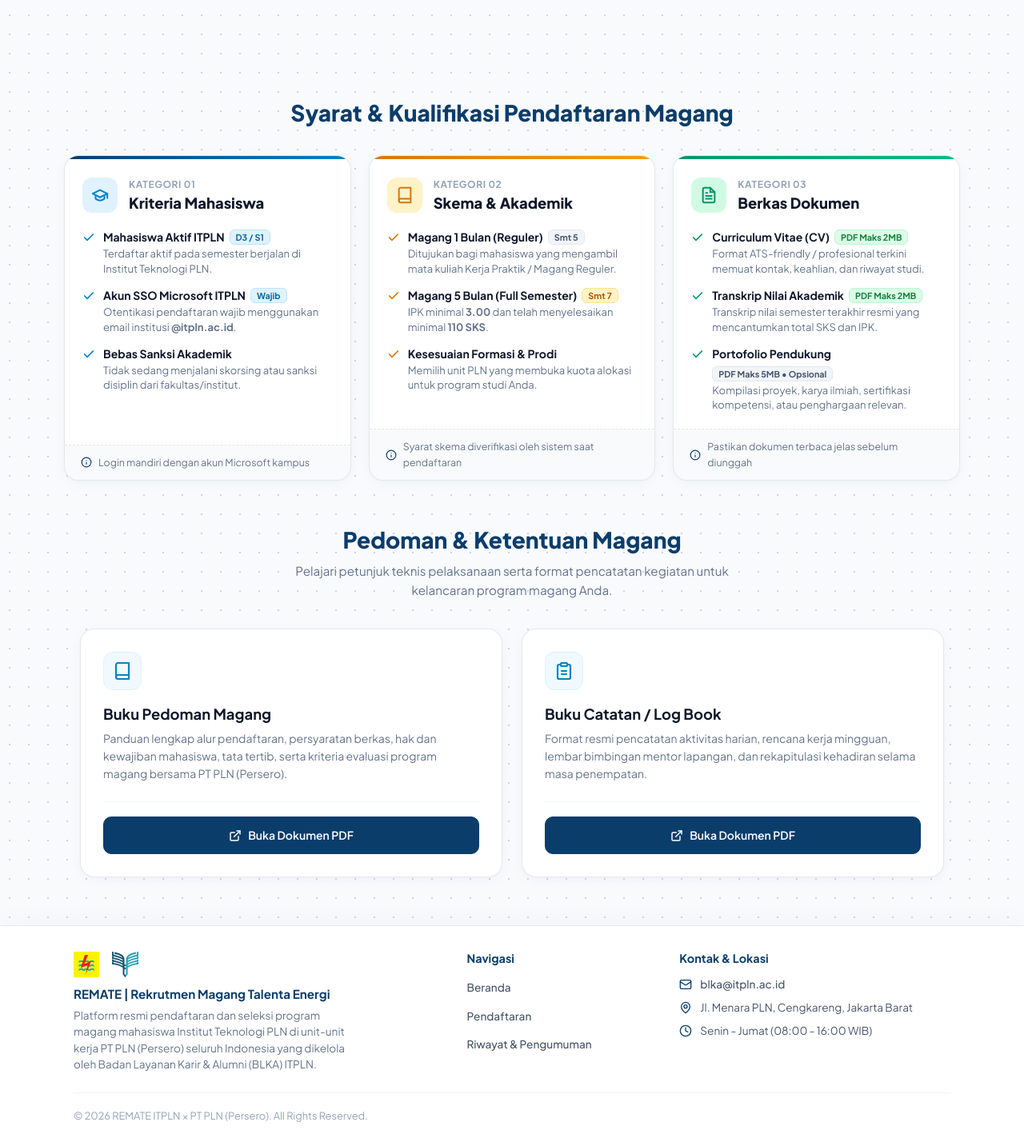
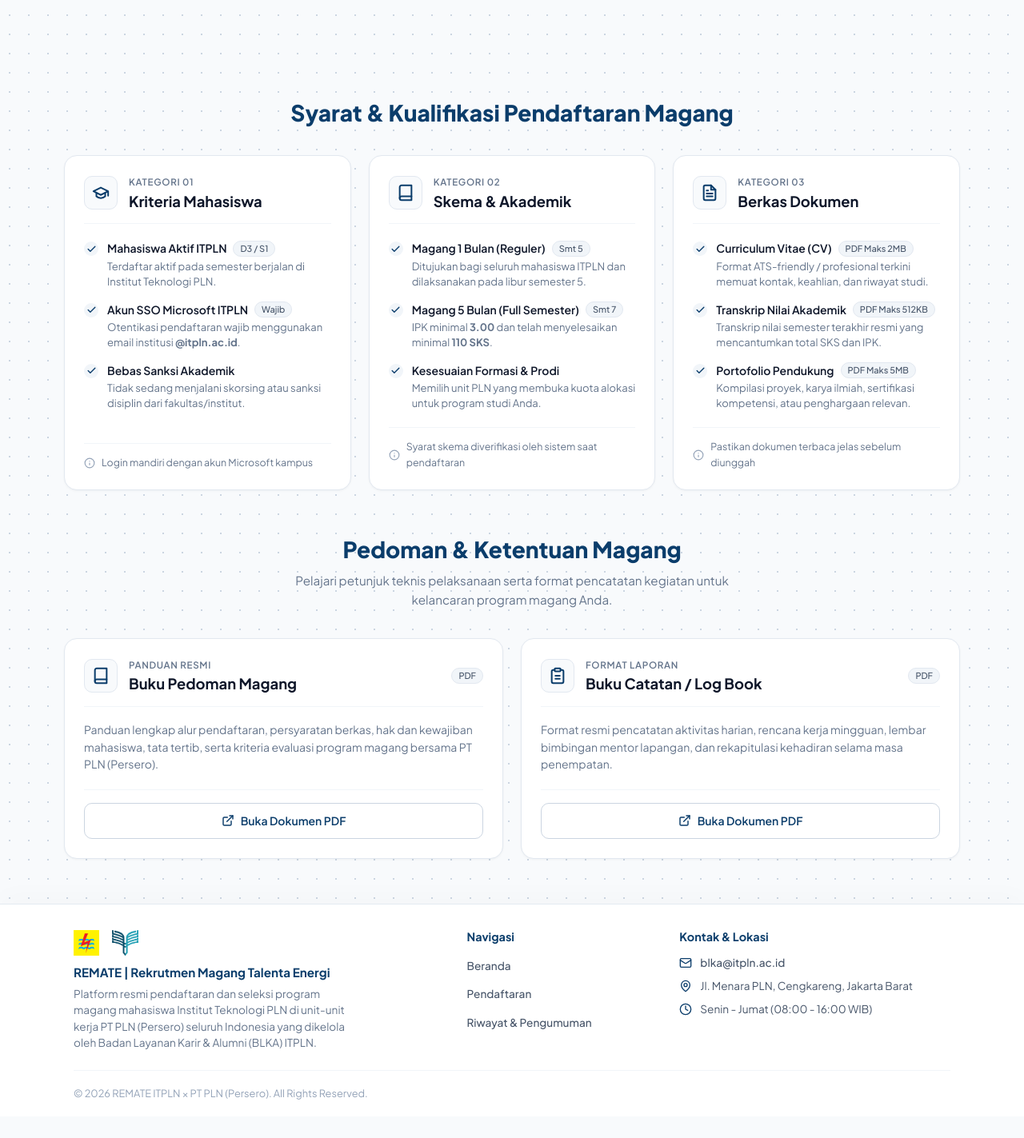
Before and after one commit to gaangsarr/magang_blka_v2, a PHP site: page /public/login.html in a window 1280 px wide. Shown: the part 713-2136 px from the top of the page at 80% size. After the commit the page ends 2088 px from the top, so only its background shows below. Run offline with PHP 8.4, Linux system fonts and the light colour scheme.

Commit message:
redesign ui home mahasiswa

```diff
--- a/public/css/main.css
+++ b/public/css/main.css
@@ -2587,8 +2587,8 @@ textarea.admin-input-field {
    ============================================================ */
 .guidelines-section {
   width: calc(100% - 48px);
-  max-width: 1080px;
-  margin: 48px auto 60px;
+  max-width: 1120px;
+  margin: 36px auto 56px;
   padding: 0;
   box-sizing: border-box;
 }
@@ -2630,7 +2610,7 @@ textarea.admin-input-field {
 .guidelines-desc {
   font-size: 0.95rem;
   color: #64748b;
-  max-width: 600px;
+  max-width: 620px;
   margin: 0 auto;
   line-height: 1.55;
 }
@@ -2638,118 +2618,106 @@ textarea.admin-input-field {
 .guidelines-grid {
   display: grid;
   grid-template-columns: repeat(2, 1fr);
-  gap: 24px;
+  gap: 22px;
+  align-items: stretch;
 }
 
 @media (max-width: 768px) {
   .guidelines-grid {
     grid-template-columns: 1fr;
-    gap: 16px;
+    gap: 18px;
   }
   .guidelines-section {
     width: calc(100% - 32px);
-    margin: 32px auto 44px;
+    margin: 28px auto 40px;
   }
   .guidelines-title {
-    font-size: 1.4rem;
+    font-size: 1.45rem;
   }
 }
 
 .doc-guide-card {
   background: #ffffff;
-  border-radius: 18px;
-  border: 1px solid rgba(226, 232, 240, 0.95);
-  box-shadow: 0 4px 20px -2px rgba(11, 61, 107, 0.04), 0 2px 6px -1px rgba(0, 0, 0, 0.02);
-  padding: 28px;
+  border-radius: 16px;
+  border: 1px solid #e2e8f0;
+  box-shadow: 0 1px 3px 0 rgba(0, 0, 0, 0.04), 0 1px 2px -1px rgba(0, 0, 0, 0.02);
+  padding: 24px;
   display: flex;
   flex-direction: column;
   justify-content: space-between;
-  transition: transform 0.2s cubic-bezier(0.16, 1, 0.3, 1), box-shadow 0.2s cubic-bezier(0.16, 1, 0.3, 1), border-color 0.2s ease;
+  transition: border-color 0.2s ease, box-shadow 0.2s ease, transform 0.2s ease;
   position: relative;
-  overflow: hidden;
   box-sizing: border-box;
 }
 
 .doc-guide-card:hover {
-  transform: translateY(-4px);
-  box-shadow: 0 16px 36px -4px rgba(11, 61, 107, 0.09), 0 4px 12px -2px rgba(0, 0, 0, 0.04);
-  border-color: #bae6fd;
-}
-
-.doc-guide-card-top {
-  display: flex;
-  align-items: flex-start;
-  justify-content: space-between;
-  gap: 16px;
+  border-color: #cbd5e1;
+  box-shadow: 0 10px 24px -4px rgba(15, 23, 42, 0.06), 0 2px 6px -1px rgba(15, 23, 42, 0.03);
+  transform: translateY(-2px);
+}
+
+.doc-guide-card-header {
+  display: flex;
+  align-items: center;
+  gap: 14px;
   margin-bottom: 18px;
-}
-
-.doc-guide-icon-wrap {
-  width: 48px;
-  height: 48px;
-  border-radius: 12px;
-  background: #f0f9ff;
-  border: 1px solid #e0f2fe;
-  color: #0284c7;
-  display: flex;
-  align-items: center;
-  justify-content: center;
-  flex-shrink: 0;
-  transition: all 0.2s ease;
-}
-
-.doc-guide-card:hover .doc-guide-icon-wrap {
-  background: #0284c7;
-  color: #ffffff;
-  border-color: #0284c7;
-}
-
-.doc-guide-badge {
-  display: inline-flex;
-  align-items: center;
-  gap: 5px;
-  background: #f1f5f9;
-  color: #475569;
+  padding-bottom: 16px;
+  border-bottom: 1px solid #f1f5f9;
+}
+
+.doc-guide-header-text {
+  flex-grow: 1;
+}
+
+.doc-guide-meta-title {
   font-size: 0.725rem;
-  font-weight: 700;
-  padding: 4px 10px;
-  border-radius: 6px;
-  letter-spacing: 0.02em;
-  border: 1px solid #e2e8f0;
-}
-
-.doc-guide-badge.badge-primary {
-  background: #e0f2fe;
-  color: #0369a1;
-  border-color: #bae6fd;
-}
-
-.doc-guide-card-content {
-  flex: 1 0 auto;
-  margin-bottom: 24px;
+  font-weight: 600;
+  text-transform: uppercase;
+  letter-spacing: 0.06em;
+  color: #64748b;
+  margin-bottom: 2px;
 }
 
 .doc-guide-card-title {
-  font-family: var(--font-heading);
+  font-family: var(--font-heading, 'Plus Jakarta Sans', sans-serif);
   font-size: 1.15rem;
   font-weight: 700;
   color: #0f172a;
-  margin: 0 0 8px 0;
-  line-height: 1.35;
+  margin: 0;
+  line-height: 1.3;
+}
+
+.doc-guide-icon-wrap {
+  width: 42px;
+  height: 42px;
+  border-radius: 10px;
+  background: #f8fafc;
+  border: 1px solid #e2e8f0;
+  color: #0b3d6b;
+  display: flex;
+  align-items: center;
+  justify-content: center;
+  flex-shrink: 0;
+  transition: background-color 0.2s ease, color 0.2s ease, border-color 0.2s ease;
+}
+
+.doc-guide-card:hover .doc-guide-icon-wrap {
+  background: #0b3d6b;
+  color: #ffffff;
+  border-color: #0b3d6b;
 }
 
 .doc-guide-card-desc {
   font-size: 0.875rem;
   color: #64748b;
   line-height: 1.55;
-  margin: 0;
+  margin: 0 0 20px 0;
+  flex-grow: 1;
 }
 
 .doc-guide-card-actions {
-  display: flex;
-  align-items: center;
-  gap: 12px;
-  padding-top: 18px;
+  margin-top: auto;
+  padding-top: 16px;
   border-top: 1px solid #f1f5f9;
 }
 
@@ -2759,10 +2727,10 @@ textarea.admin-input-field {
   justify-content: center;
   gap: 8px;
   width: 100%;
-  padding: 11px 18px;
-  background: #0b3d6b;
-  color: #ffffff;
-  border: 1px solid #0b3d6b;
+  padding: 10px 18px;
+  background: #ffffff;
+  color: #0b3d6b;
+  border: 1px solid #cbd5e1;
   border-radius: 10px;
   font-size: 0.875rem;
   font-weight: 600;
@@ -2884,44 +2852,22 @@ textarea.admin-input-field {
 
 .req-card {
   background: #ffffff;
-  border-radius: 18px;
-  border: 1px solid rgba(226, 232, 240, 0.95);
-  box-shadow: 0 4px 20px -2px rgba(11, 61, 107, 0.04), 0 2px 6px -1px rgba(0, 0, 0, 0.02);
-  padding: 26px 22px;
+  border-radius: 16px;
+  border: 1px solid #e2e8f0;
+  box-shadow: 0 1px 3px 0 rgba(0, 0, 0, 0.04), 0 1px 2px -1px rgba(0, 0, 0, 0.02);
+  padding: 24px;
   display: flex;
   flex-direction: column;
   justify-content: space-between;
-  transition: transform 0.22s cubic-bezier(0.16, 1, 0.3, 1), box-shadow 0.22s cubic-bezier(0.16, 1, 0.3, 1), border-color 0.22s ease;
+  transition: border-color 0.2s ease, box-shadow 0.2s ease, transform 0.2s ease;
   position: relative;
-  overflow: hidden;
   box-sizing: border-box;
 }
 
-.req-card::before {
-  content: '';
-  position: absolute;
-  top: 0;
-  left: 0;
-  right: 0;
-  height: 4px;
-}
-
-.req-card-blue::before {
-  background: linear-gradient(90deg, #0b3d6b, #0284c7);
-}
-
-.req-card-amber::before {
-  background: linear-gradient(90deg, #d97706, #f59e0b);
-}
-
-.req-card-emerald::before {
-  background: linear-gradient(90deg, #059669, #10b981);
-}
-
 .req-card:hover {
-  transform: translateY(-4px);
-  box-shadow: 0 14px 30px -4px rgba(11, 61, 107, 0.1), 0 4px 10px -2px rgba(0, 0, 0, 0.03);
-  border-color: rgba(11, 61, 107, 0.2);
+  border-color: #cbd5e1;
+  box-shadow: 0 10px 24px -4px rgba(15, 23, 42, 0.06), 0 2px 6px -1px rgba(15, 23, 42, 0.03);
+  transform: translateY(-2px);
 }
 
 .req-card-header {
@@ -2929,45 +2875,43 @@ textarea.admin-input-field {
   align-items: center;
   gap: 14px;
   margin-bottom: 20px;
+  padding-bottom: 16px;
+  border-bottom: 1px solid #f1f5f9;
 }
 
 .req-icon-wrap {
-  width: 44px;
-  height: 44px;
-  border-radius: 12px;
+  width: 42px;
+  height: 42px;
+  border-radius: 10px;
+  background: #f8fafc;
+  border: 1px solid #e2e8f0;
+  color: #0b3d6b;
   display: flex;
   align-items: center;
   justify-content: center;
   flex-shrink: 0;
-}
-
-.req-icon-blue {
-  background: #e0f2fe;
-  color: #0284c7;
-}
-
-.req-icon-amber {
-  background: #fef3c7;
-  color: #d97706;
-}
-
-.req-icon-emerald {
-  background: #d1fae5;
-  color: #059669;
+  transition: background-color 0.2s ease, color 0.2s ease, border-color 0.2s ease;
+}
+
+.req-card:hover .req-icon-wrap {
+  background: #0b3d6b;
+  color: #ffffff;
+  border-color: #0b3d6b;
 }
 
 .req-meta-title {
-  font-size: 0.75rem;
+  font-size: 0.725rem;
+  font-weight: 600;
+  text-transform: uppercase;
+  letter-spacing: 0.06em;
+  color: #64748b;
+  margin-bottom: 2px;
+}
+
+.req-card-title {
+  font-family: var(--font-heading, 'Plus Jakarta Sans', sans-serif);
+  font-size: 1.15rem;
   font-weight: 700;
-  text-transform: uppercase;
-  letter-spacing: 0.05em;
-  color: #94a3b8;
-  margin-bottom: 2px;
-}
-
-.req-card-title {
-  font-size: 1.15rem;
-  font-weight: 800;
   color: #0f172a;
   margin: 0;
   line-height: 1.3;
@@ -2979,34 +2923,35 @@ textarea.admin-input-field {
   margin: 0 0 20px 0;
   display: flex;
   flex-direction: column;
-  gap: 14px;
+  gap: 15px;
   flex-grow: 1;
 }
 
 .req-item {
   display: flex;
   align-items: flex-start;
-  gap: 10px;
+  gap: 11px;
   font-size: 0.875rem;
   line-height: 1.45;
   color: #334155;
 }
 
 .req-check-icon {
-  margin-top: 3px;
+  width: 18px;
+  height: 18px;
+  border-radius: 50%;
+  background: #f1f5f9;
+  color: #0b3d6b;
+  display: flex;
+  align-items: center;
+  justify-content: center;
   flex-shrink: 0;
-}
-
-.req-check-blue {
-  color: #0284c7;
-}
-
-.req-check-amber {
-  color: #d97706;
-}
-
-.req-check-emerald {
-  color: #059669;
+  margin-top: 2px;
+  transition: all 0.15s ease;
+}
+
+.req-card:hover .req-check-icon {
+  background: #e2e8f0;
 }
 
 .req-item-text {
@@ -3014,73 +2959,47 @@ textarea.admin-input-field {
 }
 
 .req-item-title {
-  font-weight: 700;
+  font-weight: 600;
   color: #0f172a;
   display: inline-flex;
   align-items: center;
-  gap: 6px;
+  gap: 8px;
   flex-wrap: wrap;
-  margin-bottom: 2px;
+  margin-bottom: 3px;
 }
 
 .req-item-desc {
   color: #64748b;
   font-size: 0.815rem;
   margin: 0;
-  line-height: 1.4;
+  line-height: 1.45;
 }
 
 .req-badge {
   display: inline-block;
-  font-size: 0.675rem;
-  font-weight: 700;
-  padding: 1px 7px;
-  border-radius: 6px;
-  line-height: 1.4;
-  vertical-align: middle;
-}
-
-.req-badge-blue {
-  background: #e0f2fe;
-  color: #0369a1;
-  border: 1px solid #bae6fd;
-}
-
-.req-badge-amber {
-  background: #fef3c7;
-  color: #b45309;
-  border: 1px solid #fde68a;
-}
-
-.req-badge-emerald {
-  background: #dcfce7;
-  color: #15803d;
-  border: 1px solid #bbf7d0;
-}
-
-.req-badge-gray {
+  font-size: 0.685rem;
+  font-weight: 500;
+  padding: 1px 8px;
+  border-radius: 100px;
   background: #f1f5f9;
   color: #475569;
   border: 1px solid #e2e8f0;
+  line-height: 1.45;
+  vertical-align: middle;
 }
 
 .req-card-footer {
   margin-top: auto;
-  border-top: 1px dashed #e2e8f0;
+  padding-top: 14px;
+  border-top: 1px solid #f1f5f9;
   font-size: 0.775rem;
   color: #64748b;
   display: flex;
   align-items: center;
   gap: 8px;
-  background: #f8fafc;
-  margin-left: -22px;
-  margin-right: -22px;
-  margin-bottom: -26px;
-  padding: 12px 20px;
-  border-radius: 0 0 18px 18px;
 }
 
 .req-card-footer svg {
   flex-shrink: 0;
-  color: #0b3d6b;
-}
+  color: #94a3b8;
+}
--- a/public/login.html
+++ b/public/login.html
@@ -200,10 +200,10 @@
 
     <div class="requirements-grid">
       <!-- Card 1: Kriteria Mahasiswa & Akun Kampus -->
-      <article class="req-card req-card-blue">
+      <article class="req-card">
         <div>
           <div class="req-card-header">
-            <div class="req-icon-wrap req-icon-blue" aria-hidden="true">
+            <div class="req-icon-wrap" aria-hidden="true">
               <svg width="22" height="22" viewBox="0 0 24 24" fill="none" stroke="currentColor" stroke-width="2.2" stroke-linecap="round" stroke-linejoin="round">
                 <path d="M22 10v6M2 10l10-5 10 5-10 5z"></path>
                 <path d="M6 12v5c3 3 9 3 12 0v-5"></path>
@@ -217,36 +217,36 @@
 
           <ul class="req-list">
             <li class="req-item">
-              <span class="req-check-icon req-check-blue" aria-hidden="true">
-                <svg width="16" height="16" viewBox="0 0 24 24" fill="none" stroke="currentColor" stroke-width="2.5" stroke-linecap="round" stroke-linejoin="round">
+              <span class="req-check-icon" aria-hidden="true">
+                <svg width="13" height="13" viewBox="0 0 24 24" fill="none" stroke="currentColor" stroke-width="2.5" stroke-linecap="round" stroke-linejoin="round">
                   <polyline points="20 6 9 17 4 12"></polyline>
                 </svg>
               </span>
               <div class="req-item-text">
                 <div class="req-item-title">
                   Mahasiswa Aktif ITPLN
-                  <span class="req-badge req-badge-blue">D3 / S1</span>
+                  <span class="req-badge">D3 / S1</span>
                 </div>
                 <p class="req-item-desc">Terdaftar aktif pada semester berjalan di Institut Teknologi PLN.</p>
               </div>
             </li>
             <li class="req-item">
-              <span class="req-check-icon req-check-blue" aria-hidden="true">
-                <svg width="16" height="16" viewBox="0 0 24 24" fill="none" stroke="currentColor" stroke-width="2.5" stroke-linecap="round" stroke-linejoin="round">
+              <span class="req-check-icon" aria-hidden="true">
+                <svg width="13" height="13" viewBox="0 0 24 24" fill="none" stroke="currentColor" stroke-width="2.5" stroke-linecap="round" stroke-linejoin="round">
                   <polyline points="20 6 9 17 4 12"></polyline>
                 </svg>
               </span>
               <div class="req-item-text">
                 <div class="req-item-title">
                   Akun SSO Microsoft ITPLN
-                  <span class="req-badge req-badge-blue">Wajib</span>
+                  <span class="req-badge">Wajib</span>
                 </div>
                 <p class="req-item-desc">Otentikasi pendaftaran wajib menggunakan email institusi <strong>@itpln.ac.id</strong>.</p>
               </div>
             </li>
             <li class="req-item">
-              <span class="req-check-icon req-check-blue" aria-hidden="true">
-                <svg width="16" height="16" viewBox="0 0 24 24" fill="none" stroke="currentColor" stroke-width="2.5" stroke-linecap="round" stroke-linejoin="round">
+              <span class="req-check-icon" aria-hidden="true">
+                <svg width="13" height="13" viewBox="0 0 24 24" fill="none" stroke="currentColor" stroke-width="2.5" stroke-linecap="round" stroke-linejoin="round">
                   <polyline points="20 6 9 17 4 12"></polyline>
                 </svg>
               </span>
@@ -271,10 +271,10 @@
       </article>
 
       <!-- Card 2: Program & Syarat Akademik -->
-      <article class="req-card req-card-amber">
+      <article class="req-card">
         <div>
           <div class="req-card-header">
-            <div class="req-icon-wrap req-icon-amber" aria-hidden="true">
+            <div class="req-icon-wrap" aria-hidden="true">
               <svg width="22" height="22" viewBox="0 0 24 24" fill="none" stroke="currentColor" stroke-width="2.2" stroke-linecap="round" stroke-linejoin="round">
                 <path d="M4 19.5A2.5 2.5 0 0 1 6.5 17H20"></path>
                 <path d="M6.5 2H20v20H6.5A2.5 2.5 0 0 1 4 19.5v-15A2.5 2.5 0 0 1 6.5 2z"></path>
@@ -288,36 +288,36 @@
 
           <ul class="req-list">
             <li class="req-item">
-              <span class="req-check-icon req-check-amber" aria-hidden="true">
-                <svg width="16" height="16" viewBox="0 0 24 24" fill="none" stroke="currentColor" stroke-width="2.5" stroke-linecap="round" stroke-linejoin="round">
+              <span class="req-check-icon" aria-hidden="true">
+                <svg width="13" height="13" viewBox="0 0 24 24" fill="none" stroke="currentColor" stroke-width="2.5" stroke-linecap="round" stroke-linejoin="round">
                   <polyline points="20 6 9 17 4 12"></polyline>
                 </svg>
               </span>
               <div class="req-item-text">
                 <div class="req-item-title">
                   Magang 1 Bulan (Reguler)
-                  <span class="req-badge req-badge-gray">Smt 5</span>
+                  <span class="req-badge">Smt 5</span>
                 </div>
-                <p class="req-item-desc">Ditujukan bagi mahasiswa yang mengambil mata kuliah Kerja Praktik / Magang Reguler.</p>
+                <p class="req-item-desc">Ditujukan bagi seluruh mahasiswa ITPLN dan dilaksanakan pada libur semester 5.</p>
               </div>
             </li>
             <li class="req-item">
-              <span class="req-check-icon req-check-amber" aria-hidden="true">
-                <svg width="16" height="16" viewBox="0 0 24 24" fill="none" stroke="currentColor" stroke-width="2.5" stroke-linecap="round" stroke-linejoin="round">
+              <span class="req-check-icon" aria-hidden="true">
+                <svg width="13" height="13" viewBox="0 0 24 24" fill="none" stroke="currentColor" stroke-width="2.5" stroke-linecap="round" stroke-linejoin="round">
                   <polyline points="20 6 9 17 4 12"></polyline>
                 </svg>
               </span>
               <div class="req-item-text">
                 <div class="req-item-title">
                   Magang 5 Bulan (Full Semester)
-                  <span class="req-badge req-badge-amber">Smt 7</span>
+                  <span class="req-badge">Smt 7</span>
                 </div>
                 <p class="req-item-desc">IPK minimal <strong>3.00</strong> dan telah menyelesaikan minimal <strong>110 SKS</strong>.</p>
               </div>
             </li>
             <li class="req-item">
-              <span class="req-check-icon req-check-amber" aria-hidden="true">
-                <svg width="16" height="16" viewBox="0 0 24 24" fill="none" stroke="currentColor" stroke-width="2.5" stroke-linecap="round" stroke-linejoin="round">
+              <span class="req-check-icon" aria-hidden="true">
+                <svg width="13" height="13" viewBox="0 0 24 24" fill="none" stroke="currentColor" stroke-width="2.5" stroke-linecap="round" stroke-linejoin="round">
                   <polyline points="20 6 9 17 4 12"></polyline>
                 </svg>
               </span>
@@ -342,10 +342,10 @@
       </article>
 
       <!-- Card 3: Dokumen & Berkas Persyaratan -->
-      <article class="req-card req-card-emerald">
+      <article class="req-card">
         <div>
           <div class="req-card-header">
-            <div class="req-icon-wrap req-icon-emerald" aria-hidden="true">
+            <div class="req-icon-wrap" aria-hidden="true">
               <svg width="22" height="22" viewBox="0 0 24 24" fill="none" stroke="currentColor" stroke-width="2.2" stroke-linecap="round" stroke-linejoin="round">
                 <path d="M14 2H6a2 2 0 0 0-2 2v16a2 2 0 0 0 2 2h12a2 2 0 0 0 2-2V8z"></path>
                 <polyline points="14 2 14 8 20 8"></polyline>
@@ -362,43 +362,43 @@
 
           <ul class="req-list">
             <li class="req-item">
-              <span class="req-check-icon req-check-emerald" aria-hidden="true">
-                <svg width="16" height="16" viewBox="0 0 24 24" fill="none" stroke="currentColor" stroke-width="2.5" stroke-linecap="round" stroke-linejoin="round">
+              <span class="req-check-icon" aria-hidden="true">
+                <svg width="13" height="13" viewBox="0 0 24 24" fill="none" stroke="currentColor" stroke-width="2.5" stroke-linecap="round" stroke-linejoin="round">
                   <polyline points="20 6 9 17 4 12"></polyline>
                 </svg>
               </span>
               <div class="req-item-text">
                 <div class="req-item-title">
                   Curriculum Vitae (CV)
-                  <span class="req-badge req-badge-emerald">PDF Maks 2MB</span>
+                  <span class="req-badge">PDF Maks 2MB</span>
                 </div>
                 <p class="req-item-desc">Format ATS-friendly / profesional terkini memuat kontak, keahlian, dan riwayat studi.</p>
               </div>
             </li>
             <li class="req-item">
-              <span class="req-check-icon req-check-emerald" aria-hidden="true">
-                <svg width="16" height="16" viewBox="0 0 24 24" fill="none" stroke="currentColor" stroke-width="2.5" stroke-linecap="round" stroke-linejoin="round">
+              <span class="req-check-icon" aria-hidden="true">
+                <svg width="13" height="13" viewBox="0 0 24 24" fill="none" stroke="currentColor" stroke-width="2.5" stroke-linecap="round" stroke-linejoin="round">
                   <polyline points="20 6 9 17 4 12"></polyline>
                 </svg>
               </span>
               <div class="req-item-text">
                 <div class="req-item-title">
                   Transkrip Nilai Akademik
-                  <span class="req-badge req-badge-emerald">PDF Maks 2MB</span>
+                  <span class="req-badge">PDF Maks 512KB</span>
                 </div>
                 <p class="req-item-desc">Transkrip nilai semester terakhir resmi yang mencantumkan total SKS dan IPK.</p>
               </div>
             </li>
             <li class="req-item">
-              <span class="req-check-icon req-check-emerald" aria-hidden="true">
-                <svg width="16" height="16" viewBox="0 0 24 24" fill="none" stroke="currentColor" stroke-width="2.5" stroke-linecap="round" stroke-linejoin="round">
+              <span class="req-check-icon" aria-hidden="true">
+                <svg width="13" height="13" viewBox="0 0 24 24" fill="none" stroke="currentColor" stroke-width="2.5" stroke-linecap="round" stroke-linejoin="round">
                   <polyline points="20 6 9 17 4 12"></polyline>
                 </svg>
               </span>
               <div class="req-item-text">
                 <div class="req-item-title">
                   Portofolio Pendukung
-                  <span class="req-badge req-badge-gray">PDF Maks 5MB • Opsional</span>
+                  <span class="req-badge">PDF Maks 5MB</span>
                 </div>
                 <p class="req-item-desc">Kompilasi proyek, karya ilmiah, sertifikasi kompetensi, atau penghargaan relevan.</p>
               </div>
@@ -432,16 +432,20 @@
     <div class="guidelines-grid">
       <!-- Card 1: Pedoman Magang -->
       <article class="doc-guide-card">
-        <div class="doc-guide-card-top">
+        <div>
+          <div class="doc-guide-card-header">
             <div class="doc-guide-icon-wrap" aria-hidden="true">
-            <svg width="24" height="24" viewBox="0 0 24 24" fill="none" stroke="currentColor" stroke-width="2.2" stroke-linecap="round" stroke-linejoin="round">
+              <svg width="22" height="22" viewBox="0 0 24 24" fill="none" stroke="currentColor" stroke-width="2.2" stroke-linecap="round" stroke-linejoin="round">
                 <path d="M4 19.5A2.5 2.5 0 0 1 6.5 17H20"></path>
                 <path d="M6.5 2H20v20H6.5A2.5 2.5 0 0 1 4 19.5v-15A2.5 2.5 0 0 1 6.5 2z"></path>
               </svg>
             </div>
+            <div class="doc-guide-header-text">
+              <div class="doc-guide-meta-title">Panduan Resmi</div>
+              <h3 class="doc-guide-card-title">Buku Pedoman Magang</h3>
             </div>
-        <div class="doc-guide-card-content">
-          <h3 class="doc-guide-card-title">Buku Pedoman Magang</h3>
+            <span class="req-badge">PDF</span>
+          </div>
           <p class="doc-guide-card-desc">
             Panduan lengkap alur pendaftaran, persyaratan berkas, hak dan kewajiban mahasiswa, tata tertib, serta kriteria evaluasi program magang bersama PT PLN (Persero).
           </p>
@@ -467,18 +471,22 @@
 
       <!-- Card 2: Log Book Magang -->
       <article class="doc-guide-card">
-        <div class="doc-guide-card-top">
+        <div>
+          <div class="doc-guide-card-header">
             <div class="doc-guide-icon-wrap" aria-hidden="true">
-            <svg width="24" height="24" viewBox="0 0 24 24" fill="none" stroke="currentColor" stroke-width="2.2" stroke-linecap="round" stroke-linejoin="round">
+              <svg width="22" height="22" viewBox="0 0 24 24" fill="none" stroke="currentColor" stroke-width="2.2" stroke-linecap="round" stroke-linejoin="round">
                 <path d="M16 4h2a2 2 0 0 1 2 2v14a2 2 0 0 1-2 2H6a2 2 0 0 1-2-2V6a2 2 0 0 1 2-2h2"></path>
                 <rect x="8" y="2" width="8" height="4" rx="1" ry="1"></rect>
                 <path d="M9 12h6"></path>
                 <path d="M9 16h6"></path>
               </svg>
             </div>
+            <div class="doc-guide-header-text">
+              <div class="doc-guide-meta-title">Format Laporan</div>
+              <h3 class="doc-guide-card-title">Buku Catatan / Log Book</h3>
             </div>
-        <div class="doc-guide-card-content">
-          <h3 class="doc-guide-card-title">Buku Catatan / Log Book</h3>
+            <span class="req-badge">PDF</span>
+          </div>
           <p class="doc-guide-card-desc">
             Format resmi pencatatan aktivitas harian, rencana kerja mingguan, lembar bimbingan mentor lapangan, dan rekapitulasi kehadiran selama masa penempatan.
           </p>
```
Also changed, not shown: other parts of public/css/main.css (+4 -24 lines). Lines whose indentation alone changed are shown as unchanged.
